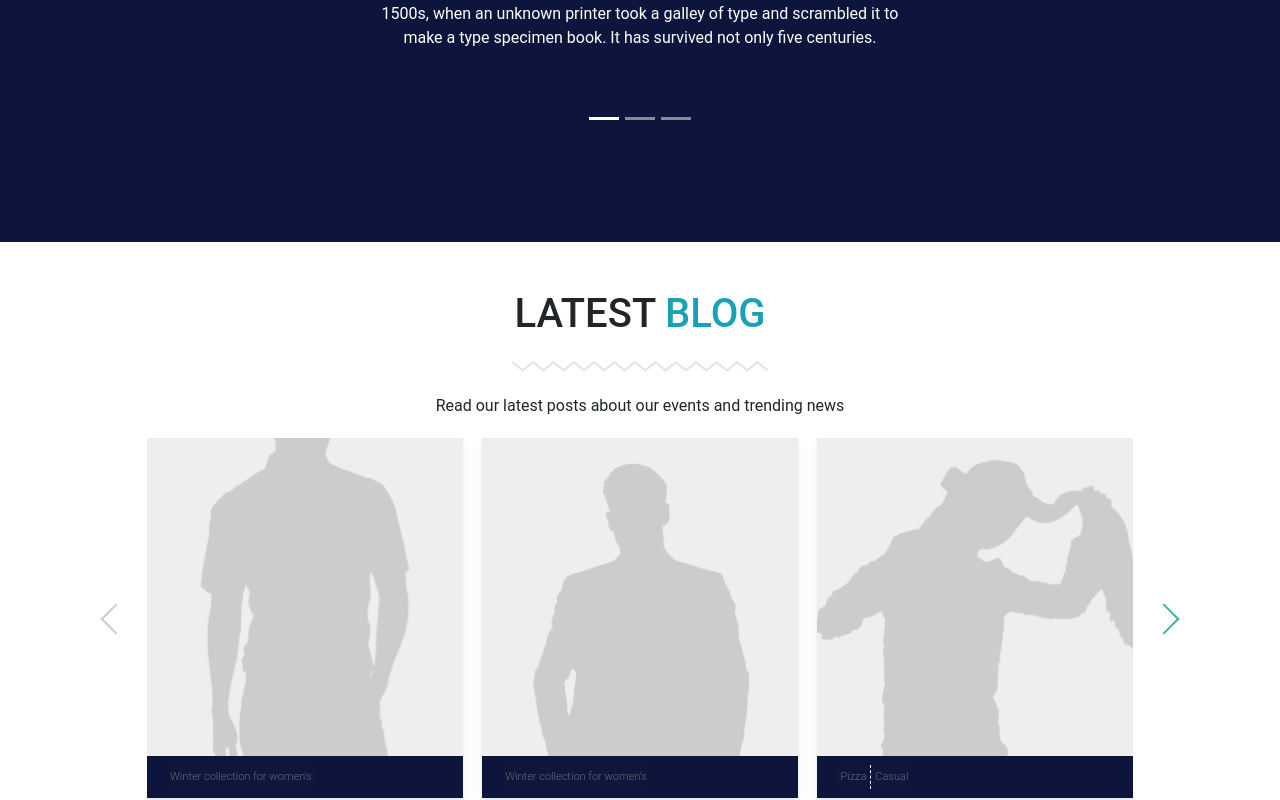
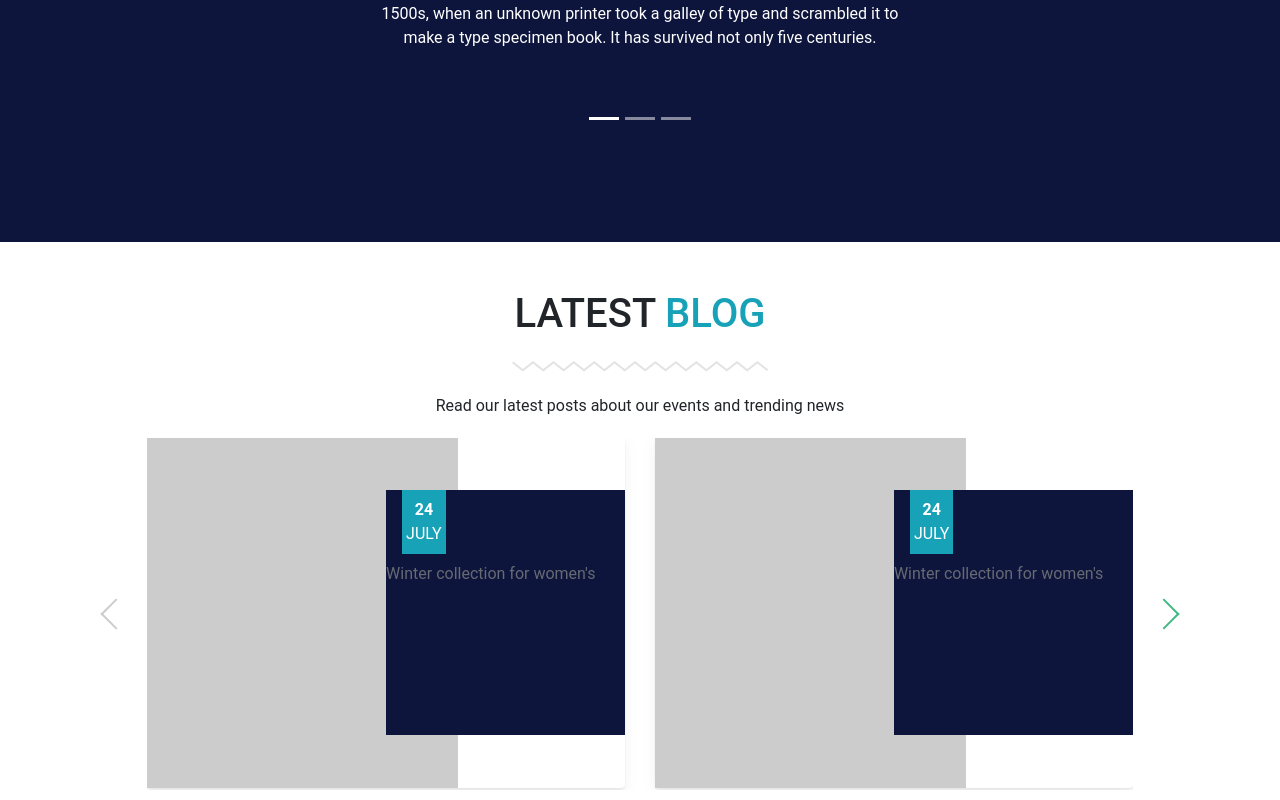
Before and after one commit to Joacim10/Bootstrap2, a Vue app: page / in a window 1280 px wide. Shown: the part 4955-5755 px from the top of the page. Built offline with nearby package versions, Linux system fonts and the light colour scheme.

Commit message:
22 commit

```diff
--- /dev/null
+++ b/src/components/blogCard.vue
@@ -0,0 +1,74 @@
+<template>
+<div>
+    <div class="card-main">
+        <div class="left">
+        </div>
+        <div class="right">
+            <div class="bg-info d-inline-block text-white ml-3 py-2 px-1 mb-2">
+                <div class="text-center">
+                    <div class="font-weight-bold">
+                        24 {{item.date}}
+                    </div>
+                    JULY
+                </div>
+            </div>
+            <p class="tag" v-for="(tag,index) in item.tag" :key="tag" :class="index &gt; 0 ? 'secondary' : ''">{{ item.tag[index] }}</p>
+        </div>
+    </div>
+</div>
+
+</template>
+
+<script>
+export default {
+  props: ['item'],
+
+}
+</script>
+
+<style scoped>
+
+    .left {
+        position: absolute;
+        width: 65%;
+        height: 100%;
+        z-index: +1;
+        left: 0;
+        top: 0;
+        background-color: #CCCCCC;
+    }
+
+    .right {
+        position: absolute;
+        width: 50%;
+        height: 70%;
+        z-index: +2;
+        right: 0;
+        top: 15%;
+        background-color: #0E153D;
+    }
+
+    p {
+        margin-bottom: 2px;
+    }
+
+
+    .card-main {
+        position: relative;
+        height: 350px;
+        width: 100%;
+        overflow: hidden;
+    }
+
+    .card-body{
+        background-color: #0E153D;
+        position: absolute;
+        z-index: +1;
+    }
+
+    .card-original {
+        bottom: 0px;
+        width: 100%;
+    }
+
+</style>
--- /dev/null
+++ b/src/components/carousels/blogCarousel.vue
@@ -0,0 +1,217 @@
+<template>
+<div>
+   <div class="card-carousel-wrapper">
+    <div class="card-carousel--nav__left" @click="moveCarousel(-1)" :disabled="atHeadOfList"></div>
+    <div class="card-carousel">
+      <div class="card-carousel--overflow-container">
+        <div class="card-carousel-cards" :style="{ transform: 'translateX' + '(' + currentOffset + '%' + ')' }">
+            <blogCard class="card-carousel--card" :style="computedWidthAndMargin" v-for="item in items" :key="item.name" :item="item" :name="item.name" :tag="items.tag" />
+        </div>
+      </div>
+    </div>
+    <div class="card-carousel--nav__right" @click="moveCarousel(1)" :disabled="atEndOfList"></div>
+  </div>
+</div>
+</template>
+
+<script>
+import blogCard from '@/components/blogCard.vue'
+
+
+export default {
+  components: {
+    blogCard
+  },
+  props: ['windowSize', 'items'],
+data() {
+    return {
+      currentOffset: 0,
+      paginationFactor: Number,
+      cardWidth: Number,
+      cardMargin: Number
+    }
+  },
+  computed: {
+    computedWidthAndMargin() {
+      return {
+        "min-width": `${this.cardWidth}%`,
+        "margin-right": `${this.cardMargin}%`
+      };
+    },
+    atEndOfList() {
+      return this.currentOffset <= (this.paginationFactor * -1) * (this.items.length - this.windowSize);
+    },
+    atHeadOfList() {
+      return this.currentOffset === 0;
+    },
+  },
+  methods: {
+    moveCarousel(direction) {
+      // Find a more elegant way to express the :style. consider using props to make it truly generic
+      if (direction === 1 && !this.atEndOfList) {
+        this.currentOffset -= this.paginationFactor;
+      } else if (direction === -1 && !this.atHeadOfList) {
+        this.currentOffset += this.paginationFactor;
+      }
+    },
+  },
+  mounted: function() {
+      this.cardMargin = 6/this.windowSize
+      this.cardWidth = (100 - (this.cardMargin * (this.windowSize - 1))) / this.windowSize
+      this.paginationFactor = +((this.cardWidth + this.cardMargin).toFixed(2))
+      console.log(this.items)
+  }
+}
+</script>
+
+<style scoped>
+body {
+  background: #f8f8f8;
+  color: #2c3e50;
+  font-family: 'Source Sans Pro', sans-serif;
+}
+
+.card-carousel-wrapper {
+  display: flex;
+  align-items: center;
+  justify-content: center;
+  margin: 20px 0 40px;
+  color: #666a73;
+  width: 100%;
+}
+
+/deep/ .card-carousel {
+  display: flex;
+  justify-content: center;
+  width: 100%;
+}
+.card-carousel--overflow-container {
+  overflow: hidden;
+  width: 100%;
+}
+.card-carousel--nav__left, .card-carousel--nav__right {
+  display: inline-block;
+  width: 15px;
+  height: 15px;
+  padding: 10px;
+  box-sizing: border-box;
+  border-top: 2px solid #42b883;
+  border-right: 2px solid #42b883;
+  cursor: pointer;
+  margin: 0 20px;
+  transition: transform 150ms linear;
+}
+.card-carousel--nav__left[disabled], .card-carousel--nav__right[disabled] {
+  opacity: 0.2;
+  border-color: black;
+}
+.card-carousel--nav__left {
+  transform: rotate(-135deg);
+}
+.card-carousel--nav__left:active {
+  transform: rotate(-135deg) scale(0.9);
+}
+.card-carousel--nav__right {
+  transform: rotate(45deg);
+}
+.card-carousel--nav__right:active {
+  transform: rotate(45deg) scale(0.9);
+}
+
+.card-carousel-cards {
+  width: 100%;
+  display: flex;
+  transition: transform 150ms ease-out;
+  transform: translatex(0px);
+}
+/deep/ .card-carousel-cards .card-carousel--card {
+  margin-right: 3%;
+  cursor: pointer;
+  box-shadow: 0 4px 15px 0 rgba(40, 44, 53, 0.06), 0 2px 2px 0 rgba(40, 44, 53, 0.08);
+  border-radius: 4px;
+  z-index: 3;
+  margin-bottom: 2px;
+/*   width: 31.333%;
+ */}
+
+/deep/ .card-carousel-cards .card-carousel--card:first-child {
+  margin-left: 0;
+}
+/deep/ .card-carousel-cards .card-carousel--card:last-child {
+  margin-right: 0;
+}
+/deep/ .card-carousel-cards .card-carousel--card img {
+  vertical-align: bottom;
+  border-top-left-radius: 4px;
+  border-top-right-radius: 4px;
+  transition: opacity 150ms linear;
+  user-select: none;
+}
+/deep/ .card-carousel-cards .card-carousel--card img:hover {
+  opacity: 0;
+
+}
+/deep/ .card-carousel-cards .card-carousel--card--footer {
+  border-top: 0;
+  padding: 7px 15px;
+}
+/deep/ .card-carousel-cards .card-carousel--card--footer p {
+  padding: 3px 0;
+  margin: 0;
+  margin-bottom: 2px;
+  font-size: 19px;
+  font-weight: 500;
+  color: #2c3e50;
+  user-select: none;
+}
+/deep/ .card-carousel-cards .card-carousel--card--footer p.tag {
+  font-size: 11px;
+  font-weight: 300;
+  padding: 4px;
+  background: rgba(40, 44, 53, 0.06);
+  display: inline-block;
+  position: relative;
+  margin-left: 4px;
+  color: #666a73;
+}
+/* /deep/ .card-carousel-cards .card-carousel--card--footer p.tag:before {
+  content: "";
+  float: left;
+  position: absolute;
+  top: 0;
+  left: -12px;
+  width: 0;
+  height: 0;
+  border-color: transparent rgba(40, 44, 53, 0.06) transparent transparent;
+  border-style: solid;
+  border-width: 8px 12px 12px 0;
+} */
+/deep/ .card-carousel-cards .card-carousel--card--footer p.tag.secondary {
+  margin-left: 0;
+  border-left: 1.45px dashed white;
+}
+/deep/ .card-carousel-cards .card-carousel--card--footer p.tag.secondary:before {
+  display: none !important;
+}
+/* /deep/ .card-carousel-cards .card-carousel--card--footer p.tag:after {
+  content: "";
+  position: absolute;
+  top: 8px;
+  left: -3px;
+  float: left;
+  width: 4px;
+  height: 4px;
+  border-radius: 2px;
+  background: white;
+  box-shadow: -0px -0px 0px #004977;
+} */
+
+h1 {
+  font-size: 3.6em;
+  font-weight: 100;
+  text-align: center;
+  margin-bottom: 0;
+  color: #42b883;
+}
+
+</style>
--- a/src/views/Home.vue
+++ b/src/views/Home.vue
@@ -203,9 +203,8 @@
           <span>Read our latest posts about our events and trending news</span>
         </div>
 
-        <GeneralCarousel class="d-sm-none" :windowSize="1" :items="items"/>
-        <GeneralCarousel class="d-none d-sm-block d-md-none" :windowSize="2" :items="items"/>
-        <GeneralCarousel class="d-none d-md-block" :windowSize="3" :items="items"/>
+        <blogCarousel class="d-sm-none" :windowSize="1" :items="items"/>
+        <blogCarousel class="d-none d-sm-block" :windowSize="2" :items="items"/>
       </div>
 
   </div>
@@ -217,6 +216,7 @@ import FourCards from '@/components/fourcards.vue'
 import GeneralCarousel from '@/components/carousels/generalCarousel.vue'
 import Masonry from '@/components/masonry.vue'
 import Card from '@/components/card.vue'
+import blogCarousel from  '@/components/carousels/blogCarousel.vue'
 
 export default {
   name: 'Home',
@@ -224,7 +224,8 @@ export default {
     FourCards,
     Masonry,
     Card,
-    GeneralCarousel
+    GeneralCarousel,
+    blogCarousel
   },
   data: function () {
     return {
```
